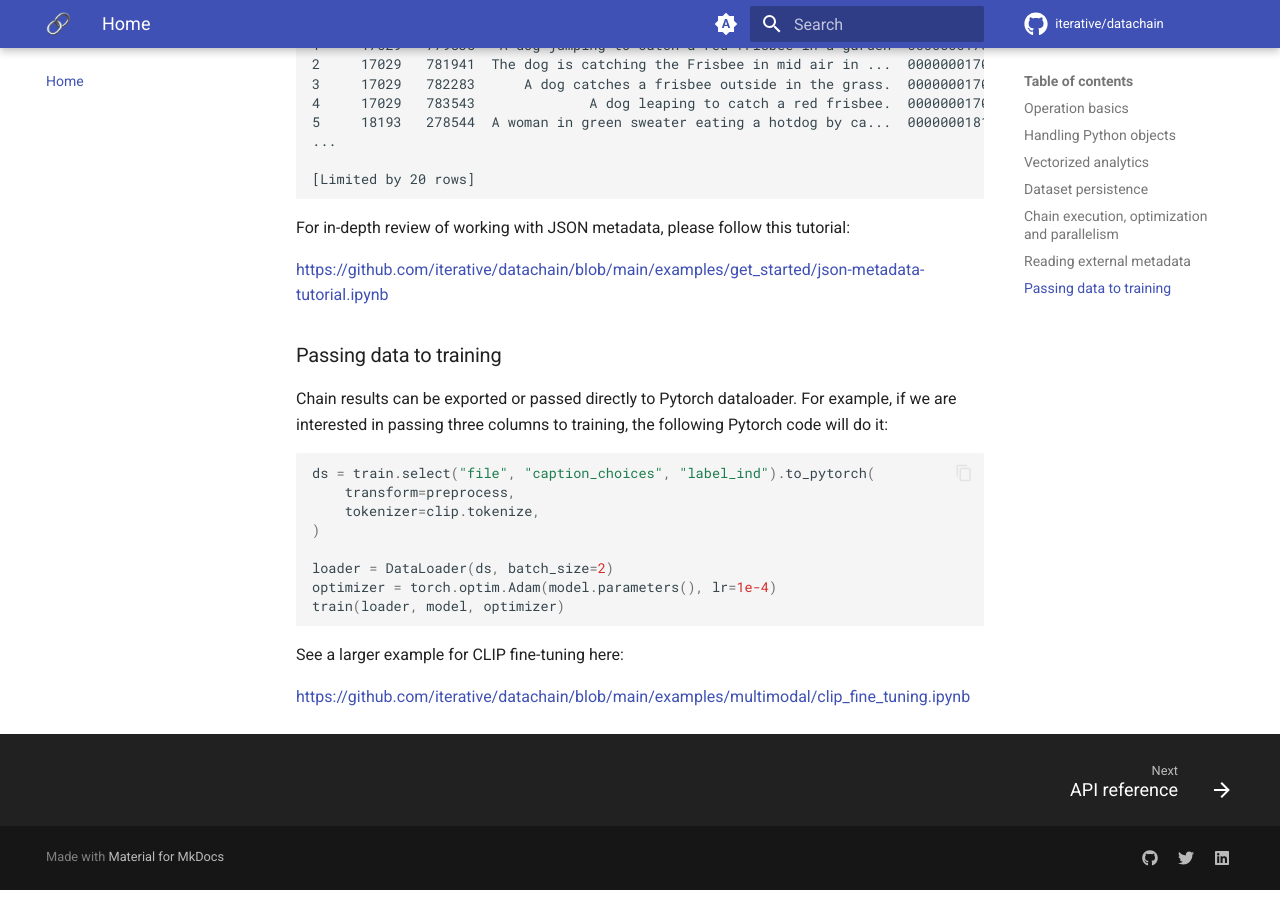
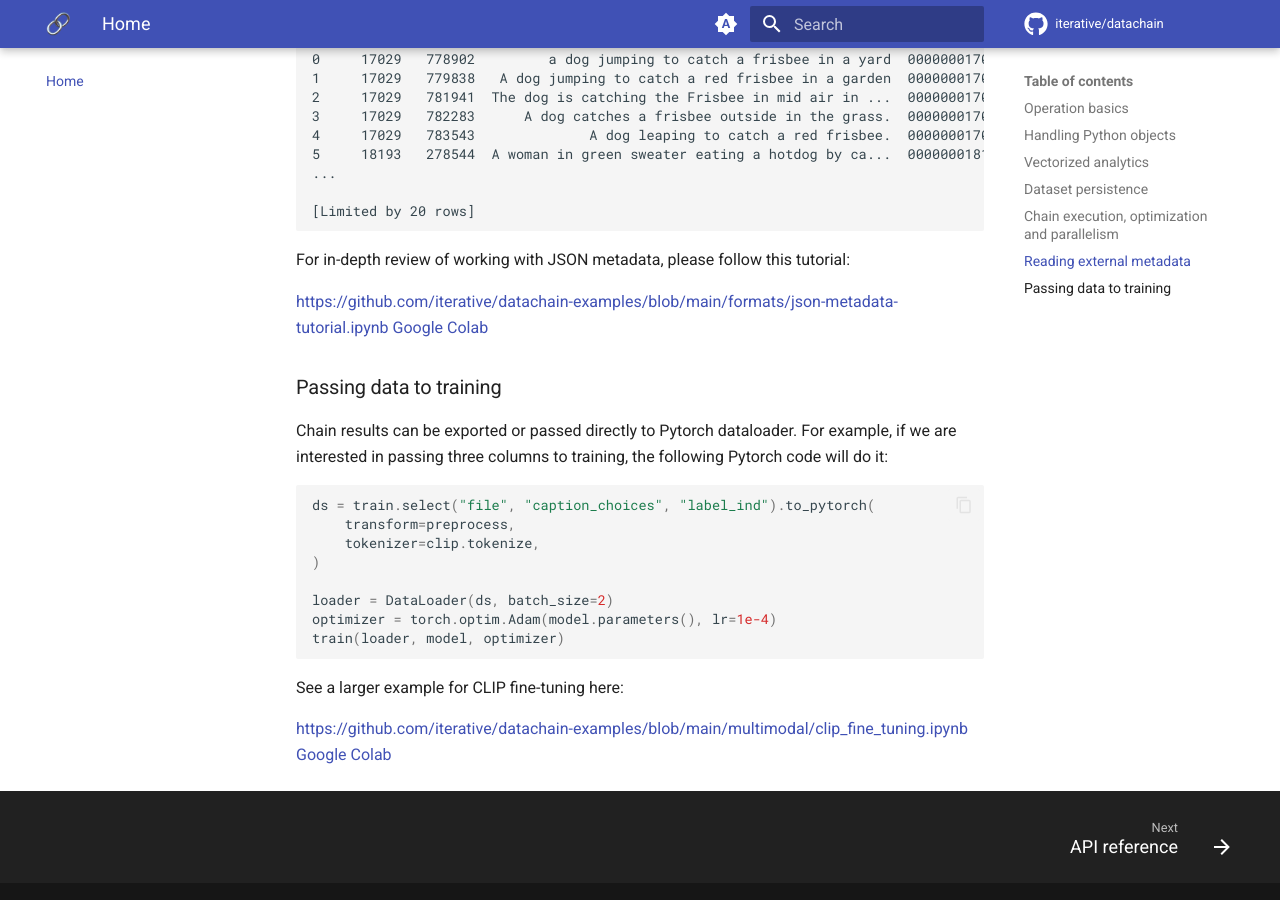
Before and after one commit to iterative/datachain, an MkDocs documentation site: the page built from docs/index.md, in a window 1280 px wide and 900 px high, scrolled down 6184 px. Built offline with MkDocs 1.6.1 and Material for MkDocs 9.7.7, drawn with Linux system fonts in a browser that asks for light colours; comment, search, counter and statistics services are not loaded; some of the changed text lies outside the part shown.

Commit message:
added Colab links to Getting Started (#275)
* added Colab links to Getting Started

* moved other examples to dedicated repo

````diff
--- a/docs/index.md
+++ b/docs/index.md
@@ -75,7 +74,7 @@
 
 If interested to see more multimodal examples for DataChain, please follow this tutorial:
 
-[https://github.com/iterative/datachain/blob/main/examples/multimodal/clip_fine_tuning.ipynb](https://github.com/iterative/datachain/blob/main/examples/multimodal/clip_fine_tuning.ipynb)
+[https://github.com/iterative/datachain-examples/blob/main/multimodal/clip_fine_tuning.ipynb](https://github.com/iterative/datachain-examples/blob/main/multimodal/clip_fine_tuning.ipynb) [Google Colab](https://colab.research.google.com/github/iterative/datachain-examples/blob/main/multimodal/clip_fine_tuning.ipynb)
 
 ### Handling Python objects
 
@@ -134,7 +133,7 @@
 
 If you are interested in more LLM evaluation examples for DataChain, please follow this tutorial:
 
-[https://github.com/iterative/datachain/blob/main/examples/llm/llm_chatbot_evaluation.ipynb](https://github.com/iterative/datachain/blob/main/examples/llm/llm_chatbot_evaluation.ipynb)
+[https://github.com/iterative/datachain-examples/blob/main/llm/llm_chatbot_evaluation.ipynb](https://github.com/iterative/datachain-examples/blob/main/llm/llm_chatbot_evaluation.ipynb) [Google Colab](https://colab.research.google.com/github/iterative/datachain-examples/blob/main/llm/llm_chatbot_evaluation.ipynb)
 
 ### Vectorized analytics
 
@@ -280,7 +279,7 @@
 ```
 For in-depth review of working with JSON metadata, please follow this tutorial:
 
-[https://github.com/iterative/datachain/blob/main/examples/get_started/json-metadata-tutorial.ipynb](https://github.com/iterative/datachain/blob/main/examples/get_started/json-metadata-tutorial.ipynb)
+[https://github.com/iterative/datachain-examples/blob/main/formats/json-metadata-tutorial.ipynb](https://github.com/iterative/datachain-examples/blob/main/formats/json-metadata-tutorial.ipynb) [Google Colab](https://colab.research.google.com/github/iterative/datachain-examples/blob/main/formats/json-metadata-tutorial.ipynb)
 
 ### Passing data to training
 
@@ -300,4 +299,4 @@
 
 See a larger example for CLIP fine-tuning here:
 
-[https://github.com/iterative/datachain/blob/main/examples/multimodal/clip_fine_tuning.ipynb](https://github.com/iterative/datachain/blob/main/examples/multimodal/clip_fine_tuning.ipynb)
+[https://github.com/iterative/datachain-examples/blob/main/multimodal/clip_fine_tuning.ipynb](https://github.com/iterative/datachain-examples/blob/main/multimodal/clip_fine_tuning.ipynb) [Google Colab](https://colab.research.google.com/github/iterative/datachain-examples/blob/main/multimodal/clip_fine_tuning.ipynb)
````
Also changed, not shown: other parts of docs/index.md (+1 -2 lines).
